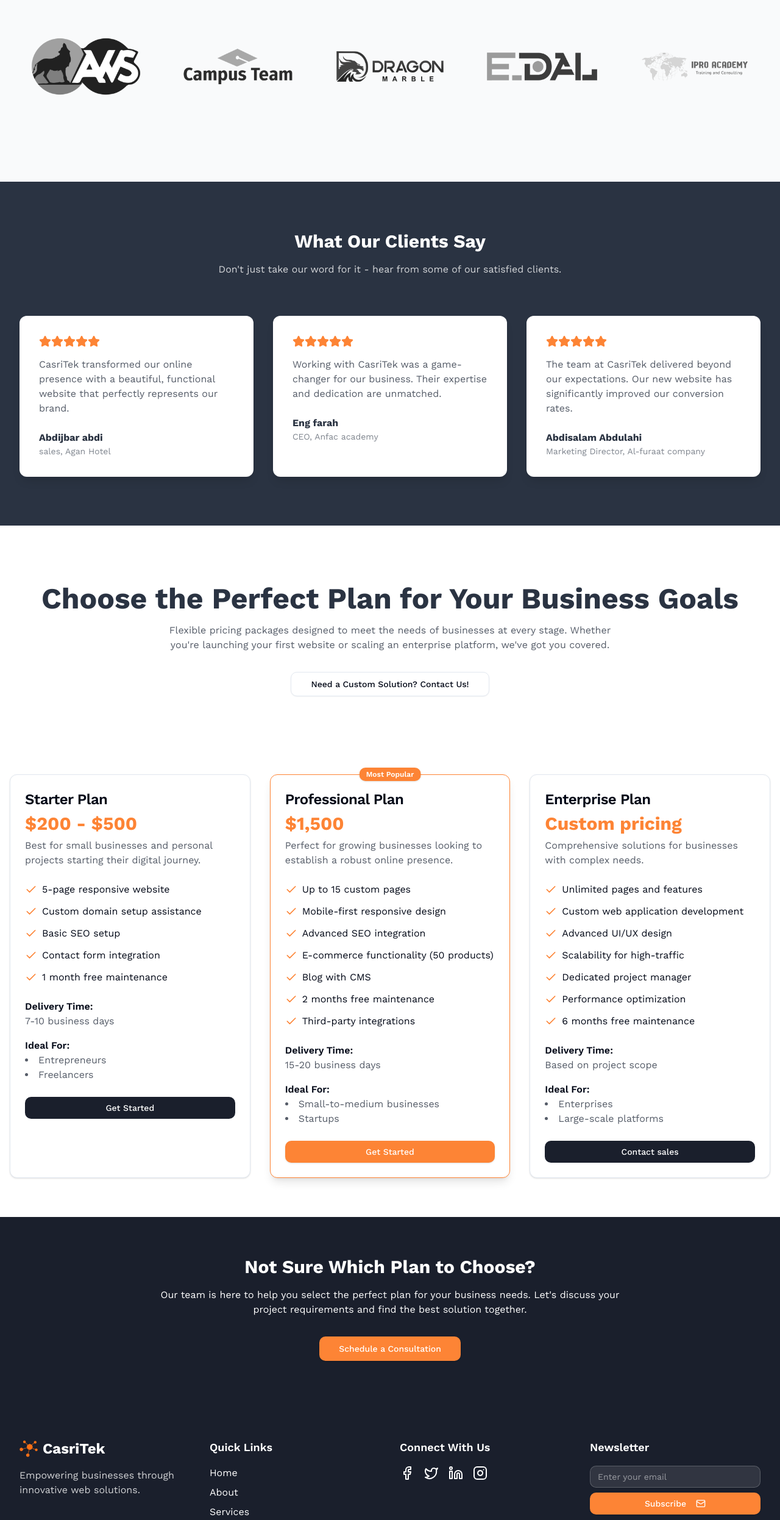
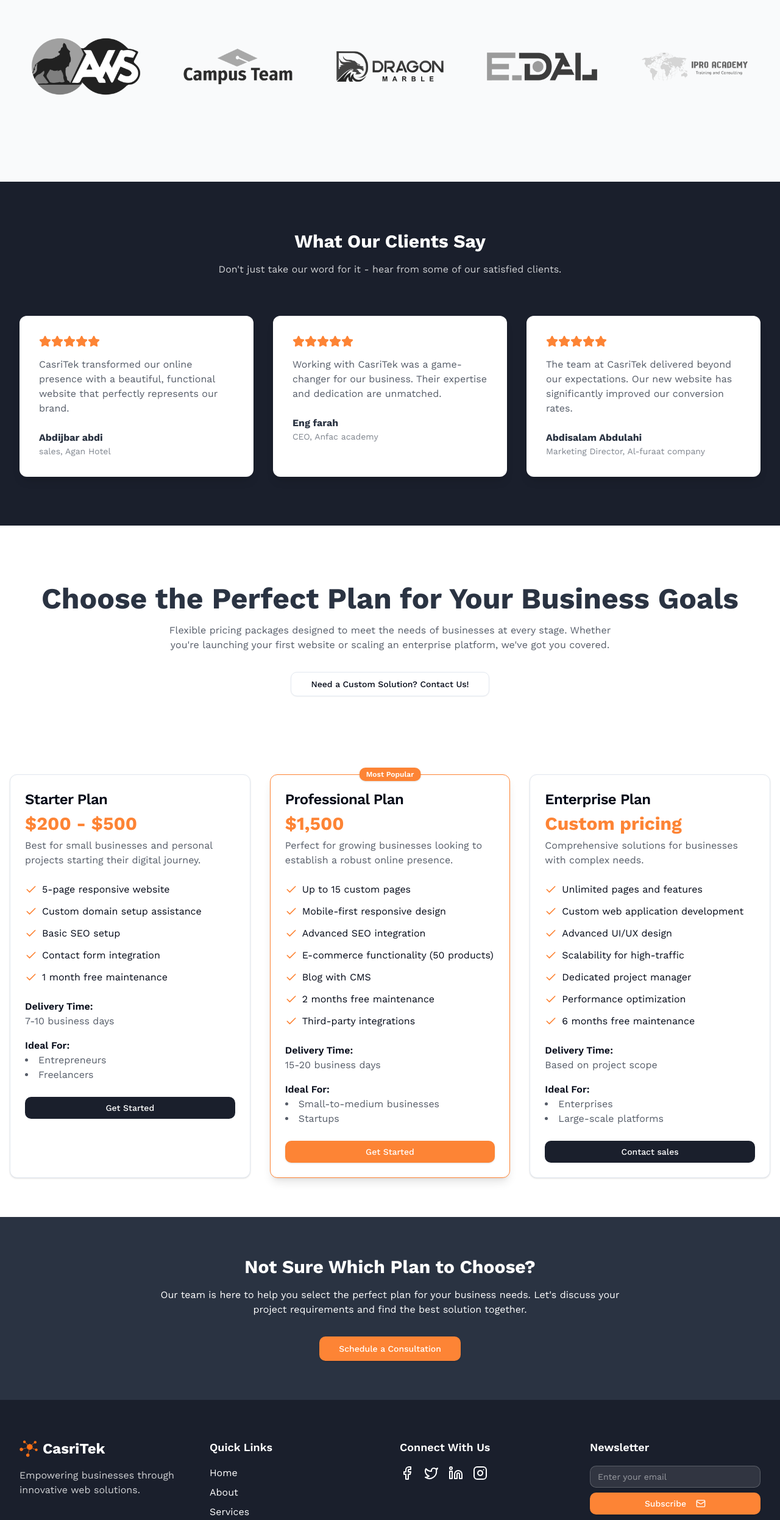
Before and after one commit to abdikadirqulle/casriTek, a Next.js app: page / in a window 1280 px wide. Shown: the part 3321-5814 px from the top of the page at 61% size. Built offline with nearby package versions, Linux system fonts and the light colour scheme; no server answers.

Commit message:
update some background style and fix contact form

```diff
--- a/app/(landing)/_components/Testimonials.tsx
+++ b/app/(landing)/_components/Testimonials.tsx
@@ -3,7 +3,7 @@ import { Star } from "lucide-react"
 
 const Testimonials = () => {
   return (
-    <section className="py-20 bg-secondary">
+    <section className="py-20 bg-accent">
       <div className="max-w-7xl mx-auto px-4 sm:px-6 lg:px-8">
         <div className="text-center mb-16 animate-fade-up">
           <h2 className="text-3xl font-bold text-white mb-4">
--- a/app/(landing)/contact/page.tsx
+++ b/app/(landing)/contact/page.tsx
@@ -32,6 +32,7 @@ const ContactPage = () => {
 
   const onSubmit = async (data: FormData) => {
     setIsSending(true)
+    try {
       const result = await sendEmail(data)
 
       if (result.success) {
@@ -41,9 +42,20 @@ const ContactPage = () => {
           duration: 5000,
         })
         reset()
-      setIsSending(false)
       } else {
         alert("Failed to send message. Please try again.")
+      }
+
+      //     throw new Error("Failed to send message")
+    } catch (error) {
+      toast({
+        title: "Failed to send message",
+        description: "Please try again later.",
+        variant: "destructive",
+        duration: 5000,
+      })
+    } finally {
+      setIsSending(false)
     }
   }
 
--- a/app/(landing)/page.tsx
+++ b/app/(landing)/page.tsx
@@ -24,7 +24,7 @@ const Home = () => {
       <Pricing />
       {/* <Contact /> */}
       {/* CTA Section */}
-      <section className="px-4 py-16  bg-accent text-white text-center">
+      <section className="px-4 py-16  bg-secondary text-white text-center">
         <div className="max-w-3xl mx-auto">
           <h2 className="text-3xl font-bold mb-4">
             Not Sure Which Plan to Choose?
```
Lines whose indentation alone changed are shown as unchanged.
